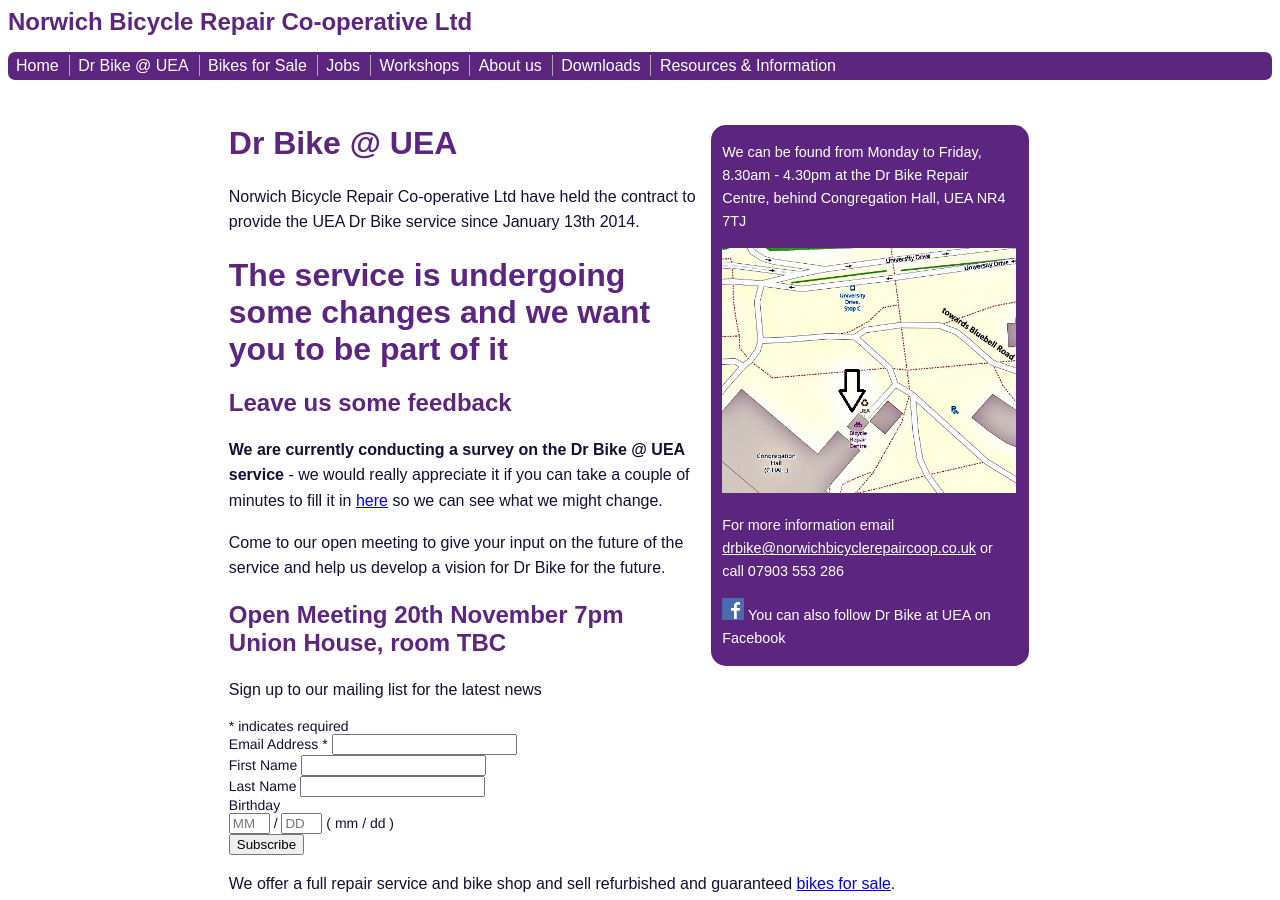
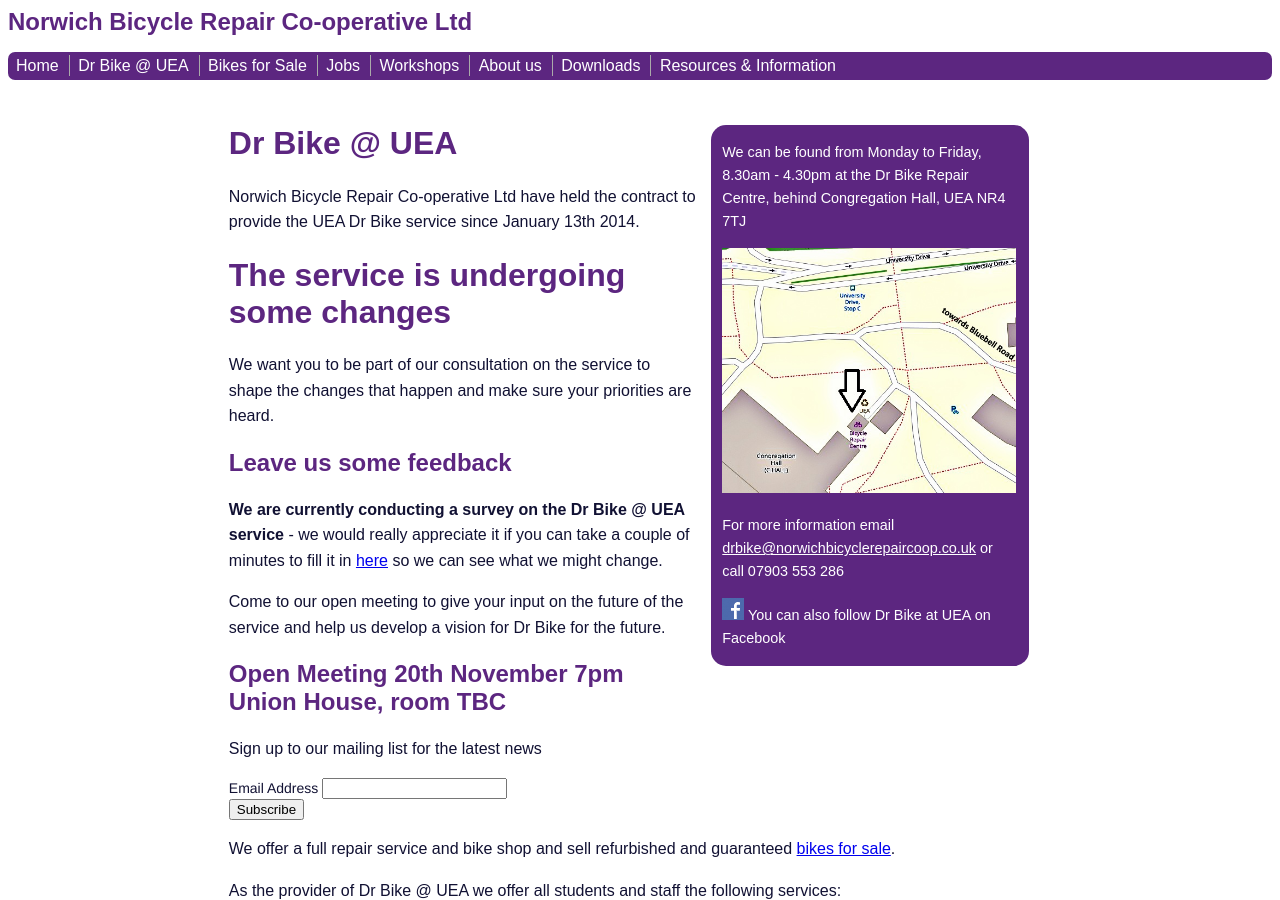
Before and after one commit to norwichbicyclerepaircooperative/norwichbicyclerepaircooperative.github.io, a Jekyll site: the page built from dr-bike-uea/index.md, in a window 1280 px wide and 900 px high. Built offline with Jekyll 4.4.1, drawn with Linux system fonts in a browser that asks for light colours; comment, search, counter and statistics services are not loaded.

Commit message:
Update index.md

```diff
--- a/dr-bike-uea/index.md
+++ b/dr-bike-uea/index.md
@@ -21,8 +21,9 @@
 Norwich Bicycle Repair Co-operative Ltd have held the contract to provide the
 UEA Dr Bike service since January 13th 2014.
 
-# The service is undergoing some changes and we want you to be part of it
+# The service is undergoing some changes
 
+We want you to be part of our consultation on the service to shape the changes that happen and make sure your priorities are heard.
 ## Leave us some feedback ##
 **We are currently conducting a survey on the Dr Bike @ UEA service** - we would really appreciate it if you can take a couple of minutes to fill it in [here](https://www.surveymonkey.co.uk/r/PW3LLNW) so we can see what we might change.
 
@@ -42,28 +43,11 @@
 <form action="https://gmail.us5.list-manage.com/subscribe/post?u=e317082ca26f50c2f9fa15c06&amp;id=358dc88c2a" method="post" id="mc-embedded-subscribe-form" name="mc-embedded-subscribe-form" class="validate" target="_blank" novalidate>
     <div id="mc_embed_signup_scroll">
 
-<div class="indicates-required"><span class="asterisk">*</span> indicates required</div>
 <div class="mc-field-group">
-	<label for="mce-EMAIL">Email Address  <span class="asterisk">*</span>
-</label>
+	<label for="mce-EMAIL">Email Address </label>
 	<input type="email" value="" name="EMAIL" class="required email" id="mce-EMAIL">
 </div>
-<div class="mc-field-group">
-	<label for="mce-FNAME">First Name </label>
-	<input type="text" value="" name="FNAME" class="" id="mce-FNAME">
-</div>
-<div class="mc-field-group">
-	<label for="mce-LNAME">Last Name </label>
-	<input type="text" value="" name="LNAME" class="" id="mce-LNAME">
-</div>
-<div class="mc-field-group size1of2">
-	<label for="mce-BIRTHDAY-month">Birthday </label>
-	<div class="datefield">
-		<span class="subfield monthfield"><input class="birthday " type="text" pattern="[0-9]*" value="" placeholder="MM" size="2" maxlength="2" name="BIRTHDAY[month]" id="mce-BIRTHDAY-month"></span> /
-		<span class="subfield dayfield"><input class="birthday " type="text" pattern="[0-9]*" value="" placeholder="DD" size="2" maxlength="2" name="BIRTHDAY[day]" id="mce-BIRTHDAY-day"></span>
-		<span class="small-meta nowrap">( mm / dd )</span>
-	</div>
-</div>	<div id="mce-responses" class="clear">
+	<div id="mce-responses" class="clear">
 		<div class="response" id="mce-error-response" style="display:none"></div>
 		<div class="response" id="mce-success-response" style="display:none"></div>
 	</div>    <!-- real people should not fill this in and expect good things - do not remove this or risk form bot signups-->
```
